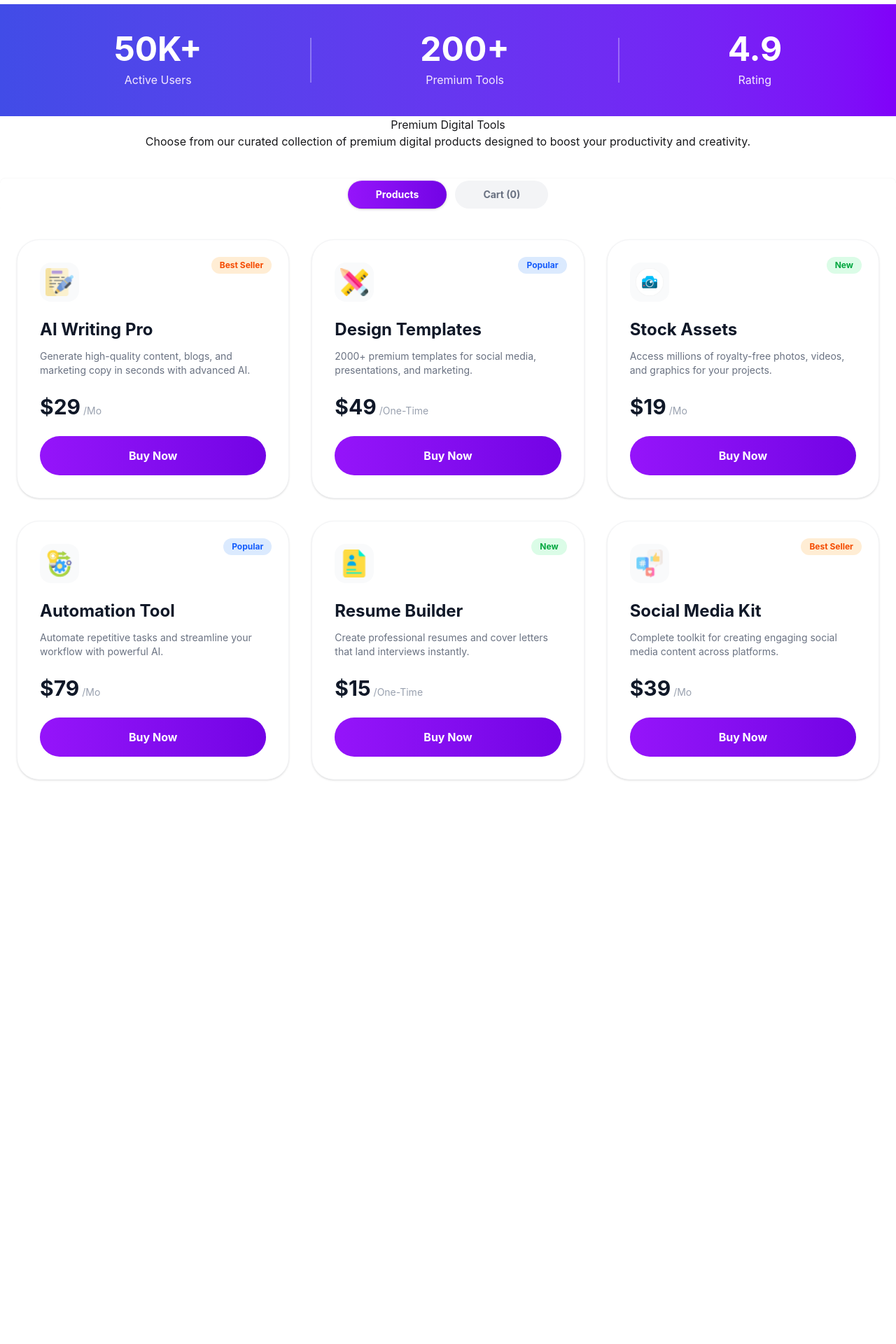
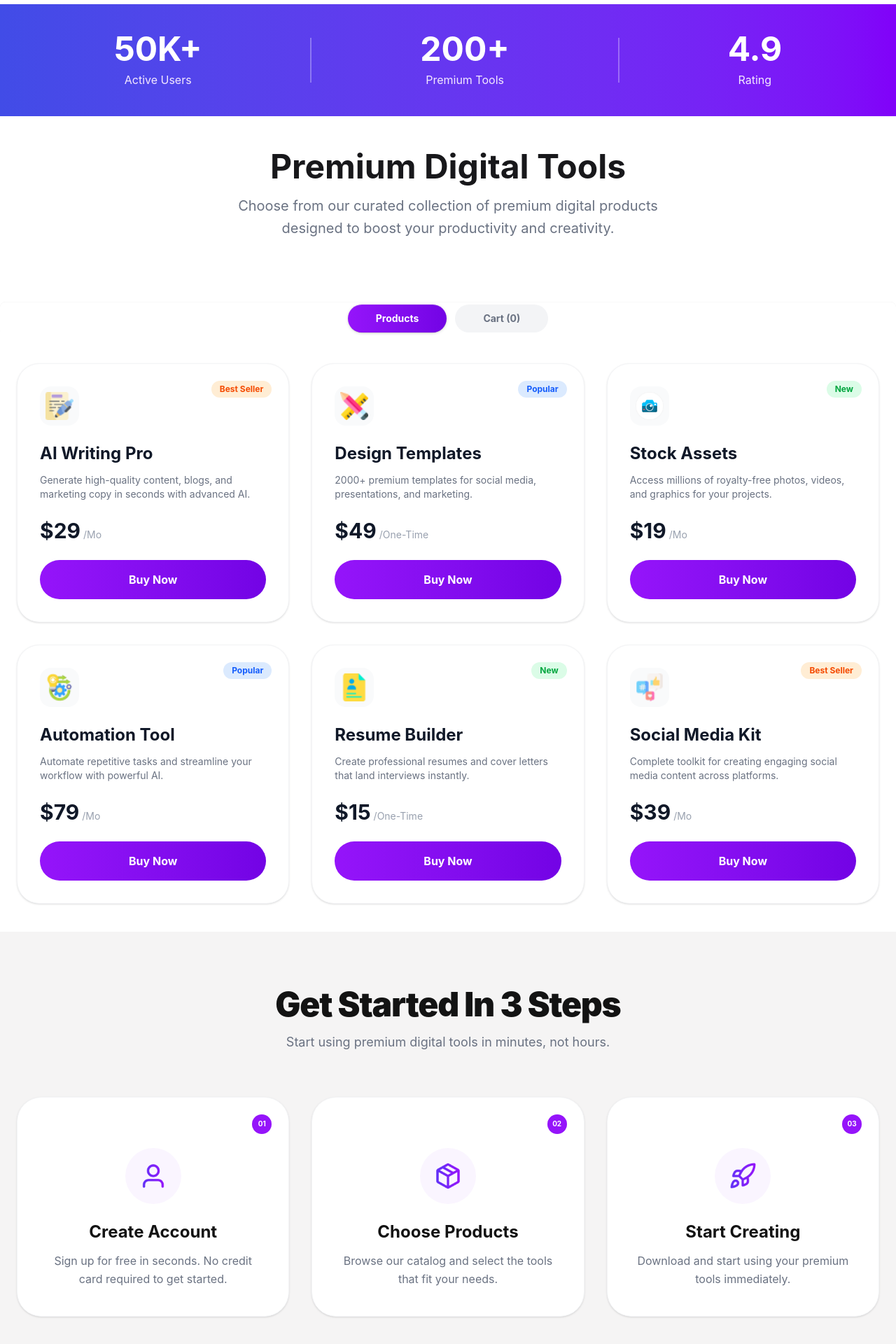
Before and after one commit to mehedy215781/A6-Digitools-platfrom, a React (Vite) app: page / in a window 1280 px wide. Shown: the part 720-2640 px from the top of the page at 70% size. Before the commit the page ends 1874 px from the top, so only its background shows below. Built offline with nearby package versions, Linux system fonts and the light colour scheme.

Commit message:
Add get section

```diff
--- a/src/App.jsx
+++ b/src/App.jsx
@@ -5,6 +5,7 @@ import Matrix from "././Matrics/Matrix";
 import Product from "./component/Product";
 import Cart from "./component/Cart";
 import Digital from "./component/Digital"
+import Get from "./component/Get"
 
 import { ToastContainer, toast } from 'react-toastify';
 import 'react-toastify/dist/ReactToastify.css';
@@ -49,6 +50,11 @@ function App() {
       <Banner />
       <Matrix />
       <Digital></Digital>
+
+
+
+
+
 
 
       <div className="tabs tabs-box justify-center mt-10 bg-transparent border-none gap-3">
@@ -105,6 +111,8 @@ function App() {
         draggable
         theme="light"
       />
+       <Get/>
+
     </div>
   );
 }
--- a/src/component/Digital.jsx
+++ b/src/component/Digital.jsx
@@ -2,10 +2,17 @@ import React from 'react';
 
 const Digital = () => {
     return (
-        <div className='w-10/12 mx-auto text-center'>
-            <h2>Premium Digital Tools</h2>
-            <p>Choose from our curated collection of premium digital products designed to boost your productivity and creativity.</p>
-        </div>
+        <div className="w-11/12 md:w-10/12 mx-auto text-center py-12">
+
+    <h2 className="text-4xl md:text-5xl  font-bold mb-4 ">
+        Premium Digital Tools
+    </h2>
+
+    <p className="text-gray-500 text-lg md:text-xl max-w-2xl mx-auto leading-relaxed">
+        Choose from our curated collection of premium digital products designed
+        to boost your productivity and creativity.
+    </p>
+</div>
     );
 };
 
--- /dev/null
+++ b/src/component/Get.jsx
@@ -0,0 +1,85 @@
+import React from 'react';
+import Creatimg from "../assets/products/user.png"
+import Packimg from "../assets/products/package.png"
+import Rocket from "../assets/products/rocket.png"
+
+const Get = () => {
+  return (
+   <section class="py-20 bg-[#f5f4f4]">
+        <div class="max-w-7xl mx-auto px-6 text-center">
+
+            <div class="mb-16">
+                <h2 class="text-4xl md:text-5xl font-black text-[#131313] mb-4 tracking-tight">
+                    Get Started In 3 Steps
+                </h2>
+                <p class="text-gray-500 text-lg max-w-xl mx-auto">
+                    Start using premium digital tools in minutes, not hours.
+                </p>
+            </div>
+
+            <div class="grid grid-cols-1 md:grid-cols-3 gap-8">
+
+                <div class="relative p-10 border border-gray-100 rounded-[35px] bg-white shadow-sm hover:shadow-lg transition-all duration-300">
+                    <div class="absolute top-6 right-6 bg-[#9514FA] text-white text-[10px] font-bold w-7 h-7 flex items-center justify-center rounded-full">
+                        01
+                    </div>
+                    <div class="mt-8 text-center flex flex-col items-center justify-center">
+
+                  <div class="w-20 h-20 bg-purple-50 rounded-full flex items-center justify-center mb-6">
+        <            img src={Creatimg} alt="Create Account" class="w-10 h-10 object-contain" />
+                   </div>
+
+                      <h3 class="text-2xl font-bold text-[#131313] mb-3">
+                          Create Account
+                     </h3>
+                      <p class="text-gray-500 leading-relaxed text-sm md:text-base max-w-sm">
+                        Sign up for free in seconds. No credit card required to get started.
+                  </p>
+               </div>
+                </div>
+                <div class="relative p-10 border border-gray-100 rounded-[35px] bg-white shadow-sm hover:shadow-lg transition-all duration-300">
+                    <div class="absolute top-6 right-6 bg-[#9514FA] text-white text-[10px] font-bold w-7 h-7 flex items-center justify-center rounded-full">
+                        02
+                    </div>
+                    <div class="mt-8 text-center flex flex-col items-center justify-center">
+
+                  <div class="w-20 h-20 bg-purple-50 rounded-full flex items-center justify-center mb-6">
+        <            img src={Packimg} alt="Create Account" class="w-10 h-10 object-contain" />
+                   </div>
+
+                      <h3 class="text-2xl font-bold text-[#131313] mb-3">
+                          Choose Products
+                     </h3>
+                      <p class="text-gray-500 leading-relaxed text-sm md:text-base max-w-sm">
+                        Browse our catalog and select the tools that fit your needs.
+                  </p>
+               </div>
+                </div>
+                  <div class="relative p-10 border border-gray-100 rounded-[35px] bg-white shadow-sm hover:shadow-lg transition-all duration-300">
+                    <div class="absolute top-6 right-6 bg-[#9514FA] text-white text-[10px] font-bold w-7 h-7 flex items-center justify-center rounded-full">
+                        03
+                    </div>
+                    <div class="mt-8 text-center flex flex-col items-center justify-center">
+
+                  <div class="w-20 h-20 bg-purple-50 rounded-full flex items-center justify-center mb-6">
+        <            img src={Rocket} alt="Create Account" class="w-10 h-10 object-contain" />
+                   </div>
+
+                      <h3 class="text-2xl font-bold text-[#131313] mb-3">
+                      Start Creating
+                     </h3>
+                      <p class="text-gray-500 leading-relaxed text-sm md:text-base max-w-sm">
+                        Download and start using your premium tools immediately.
+                  </p>
+               </div>
+                </div>
+
+
+
+            </div>
+        </div>
+    </section>
+  );
+};
+
+export default Get;
```
Also changed, not shown: src/component/Pricing.jsx (added).
